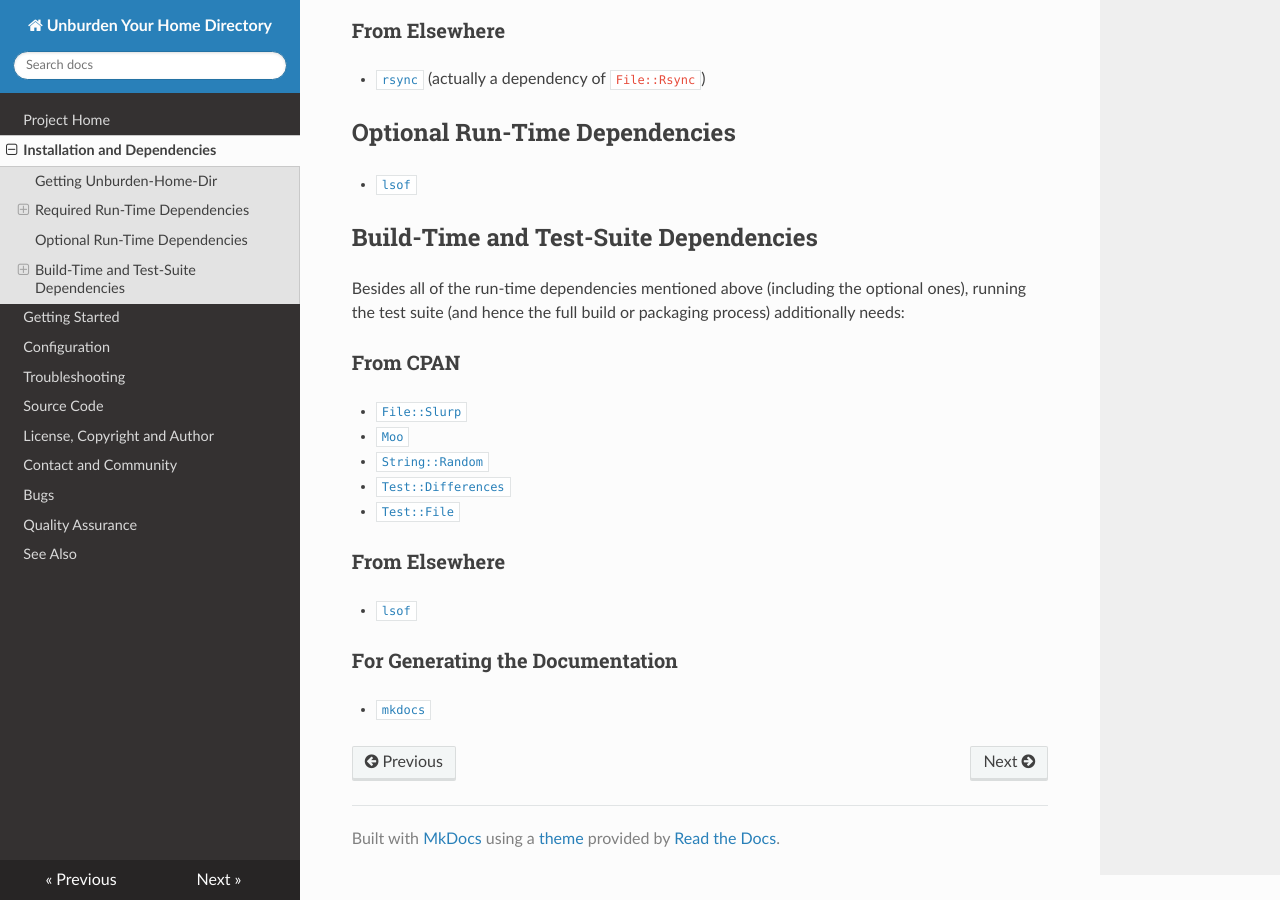
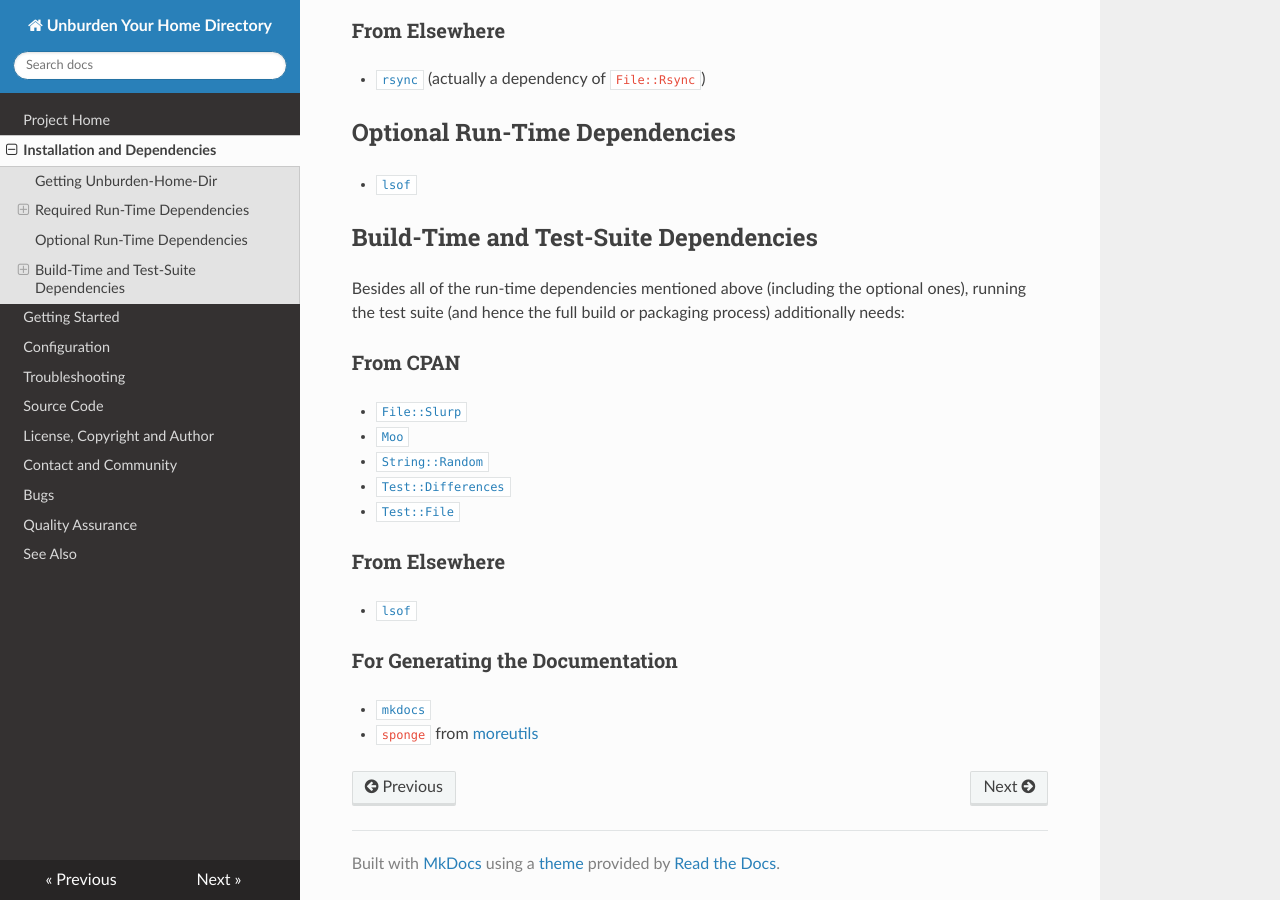
Before and after one commit to xtaran/unburden-home-dir, an MkDocs documentation site: the page built from docs/installation.md, in a window 1280 px wide and 900 px high, scrolled down 843 px. Built offline with MkDocs 1.6.1, drawn with Linux system fonts in a browser that asks for light colours; nearby versions of some CDN libraries; old or Windows-style settings are respelled for this version of MkDocs.

Commit message:
Add target cleanthedocs which uses find+egrep+sponge to remove any privacy breach from generated docs

```diff
--- a/docs/installation.md
+++ b/docs/installation.md
@@ -69,3 +69,4 @@ or packaging process) additionally needs:
 ### For Generating the Documentation
 
 * [`mkdocs`](https://mkdocs.org/)
+* `sponge` from [moreutils](http://joeyh.name/code/moreutils/)
```
Also changed, not shown: 3 other files.
